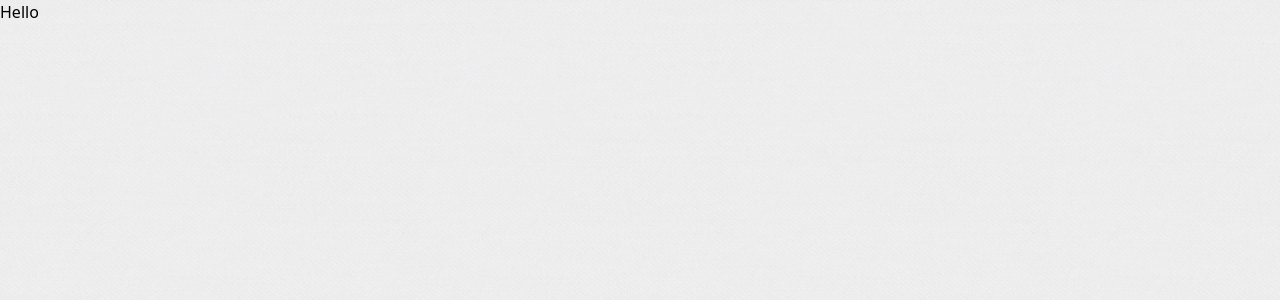
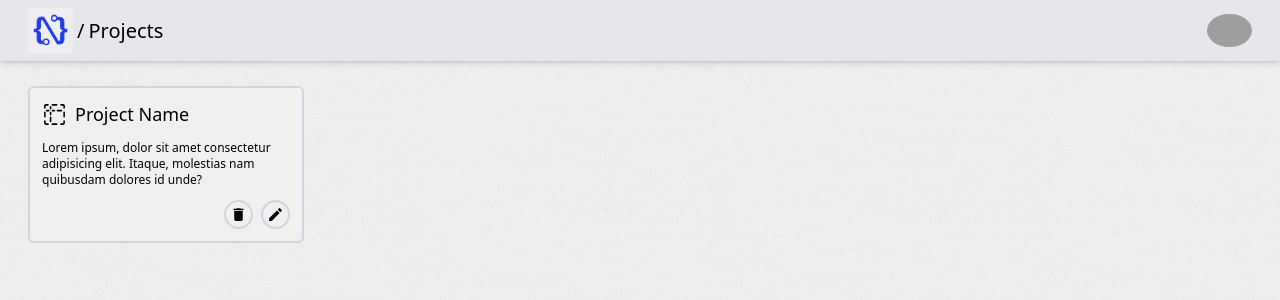
Before and after one commit to Godcoder696/CodeNull, a Next.js app: page /projects in a window 1280 px wide. Shown: the top 300 px of the page. Built offline with nearby package versions, Linux system fonts and the light colour scheme; grey boxes are pictures that could not be loaded.

Commit message:
Projects page in progress

```diff
--- a/next.config.mjs
+++ b/next.config.mjs
@@ -1,7 +1,7 @@
 /** @type {import('next').NextConfig} */
 const nextConfig = {
     images:{
-        domains: ['rive.app']
+        domains: ['rive.app','cdn.pixabay.com']
     }
 };
 
--- a/src/app/projects/page.tsx
+++ b/src/app/projects/page.tsx
@@ -1,10 +1,48 @@
+import Image from 'next/image'
+import Link from 'next/link'
 import React from 'react'
+import { GoProjectTemplate } from "react-icons/go";
+import { MdDelete } from "react-icons/md";
+import { MdEdit } from "react-icons/md";
 
 function page() {
+
   return (
     <>
         <div className='textured-bg min-h-screen w-full flex flex-col'>
-            Hello
+            <div className='flex px-7 py-2 justify-between items-center sticky top-0 bg-gray-200 shadow-md'>
+                <span className='flex items-center justify-center space-x-1 text-xl'>
+                    <Link href="/">
+                        <Image src="/CodeNull.png" height={45} width={45} alt='CodeNull'/>
+                    </Link>
+                    <span>/</span>
+                    <span>Projects</span>
+                </span>
+                <span>
+                    <Image src="https://cdn.pixabay.com/photo/2015/10/05/22/37/blank-profile-picture-973460_1280.png"
+                        height={45} width={45} alt='' className='rounded-[50%]'/>
+                </span>
+            </div>
+            <hr className='bg-gray-300 h-[1px]'/>
+            <div className='px-7 py-2 mt-4 grid grid-cols-2 sm:grid-cols-4 xl:grid-cols-4 gap-10 '>
+                <div className='border-gray-300 border-2 p-3 rounded-md  flex flex-col space-y-3 bg-[#f0f0f0]'>
+                    <div className='flex space-x-2 items-center'>
+                        <GoProjectTemplate size={25}/>
+                        <span className='text-lg'>Project Name</span>
+                    </div>
+                    <div className='text-xs'>
+                        Lorem ipsum, dolor sit amet consectetur adipisicing elit. Itaque, molestias nam quibusdam dolores id unde?
+                    </div>
+                    <div className='flex justify-end items-center space-x-2'>
+                        <button className='rounded-[50%] border-gray-300 border-2 p-1'>
+                            <MdDelete size={17}/>
+                        </button>
+                        <button className='rounded-[50%] border-gray-300 border-2 p-1'>
+                            <MdEdit size={17}/>
+                        </button>
+                    </div>
+                </div>
+            </div>
         </div>
     </>
   )
```
